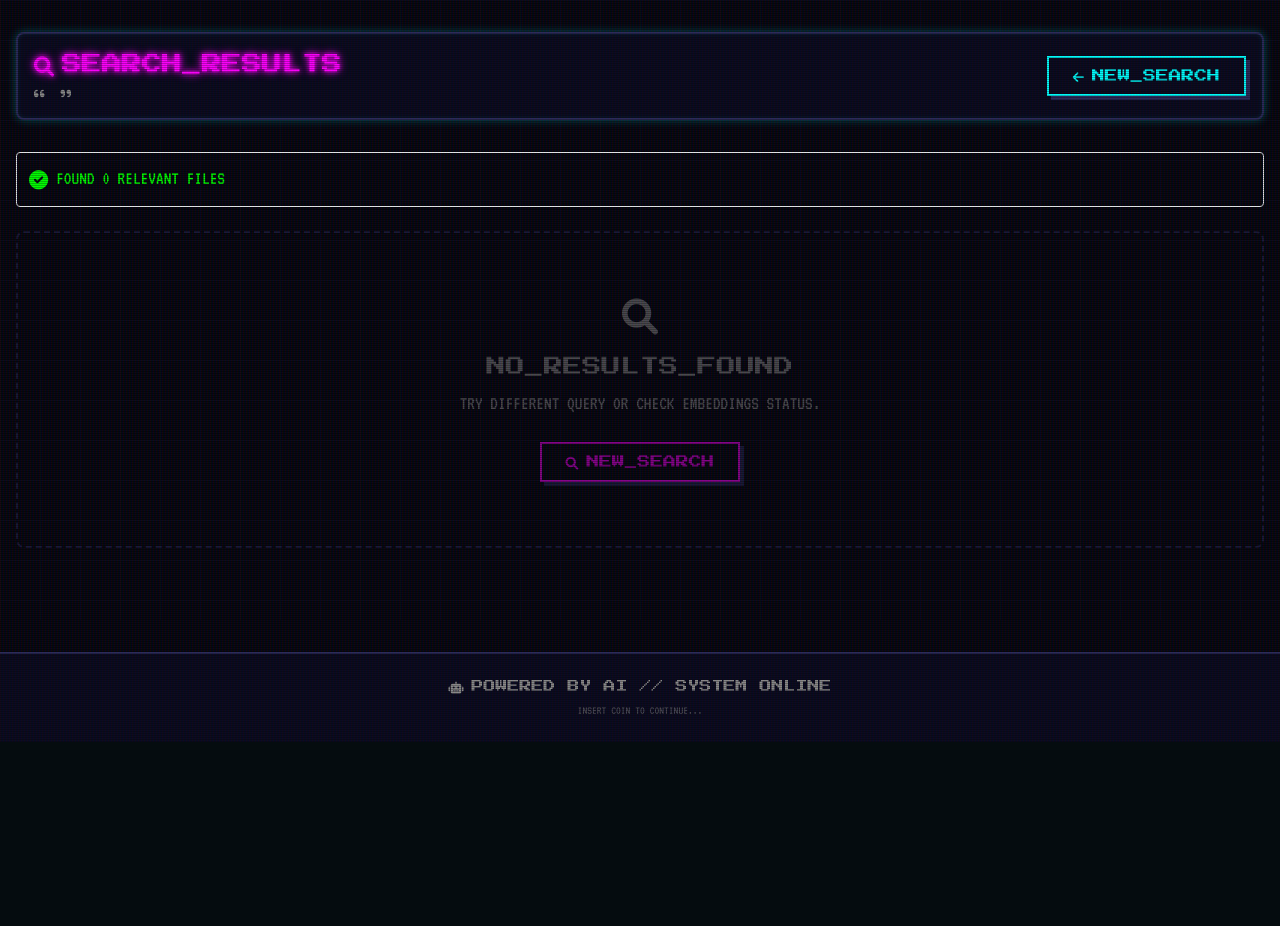
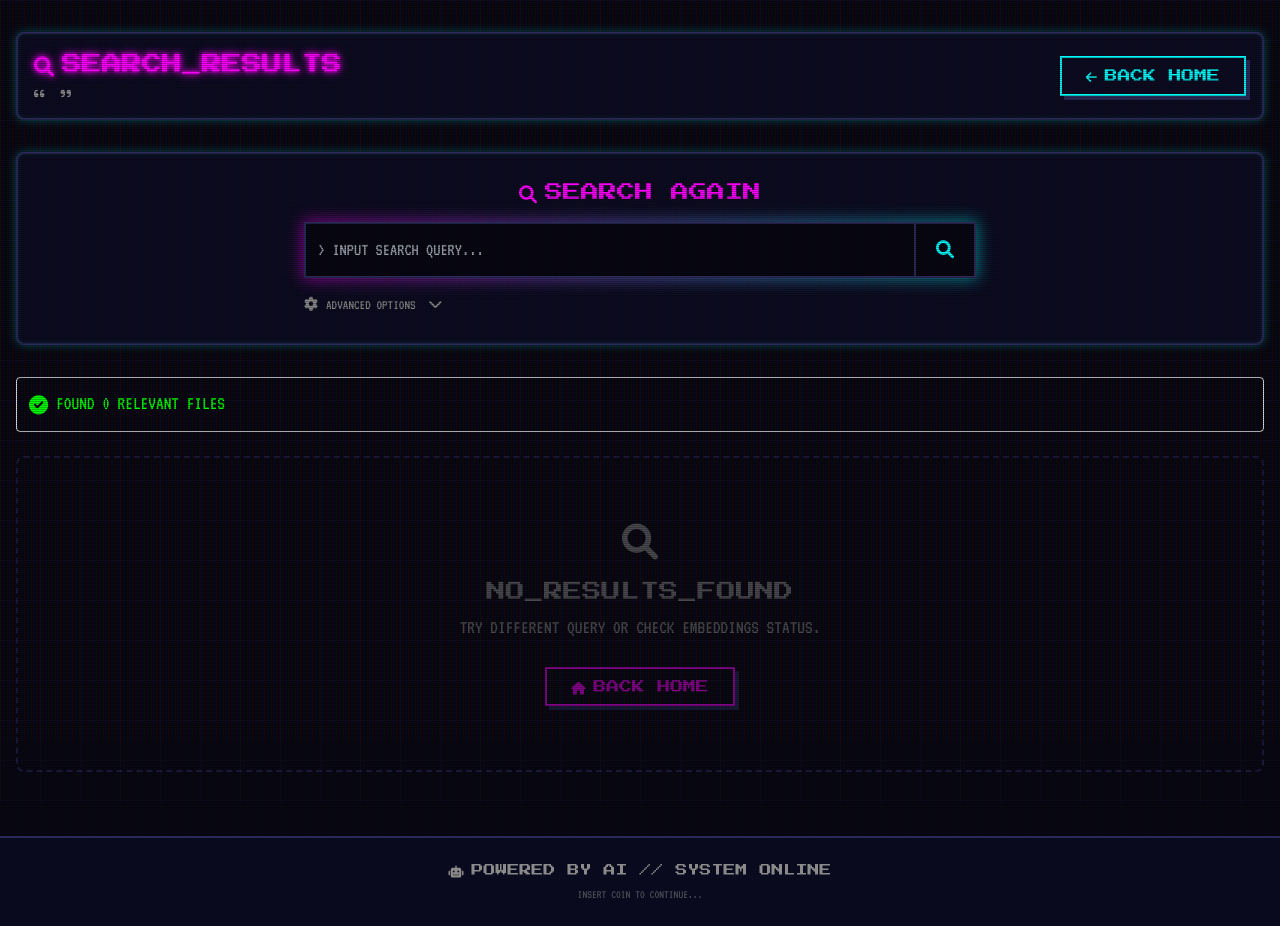
Before and after one commit to darrenkoh/document-management-agents, a Flask app: template templates/search_results.html in a window 1280 px wide. Shown: the part 58-984 px from the top of the page. Before the commit the page ends 800 px from the top, so only its background shows below. Run offline with Flask 3, Linux system fonts and the light colour scheme; the template is opened without the code that fills it, so the values that code supplies are empty; parts of the project's set-up code (start-up, migrations or seed data) failed here and were passed over; some libraries are stand-ins or nearby versions.

Commit message:
feat: Add 'Search Again' section with advanced search options and improve UI for search functionality in search_results.html

```diff
--- a/templates/search_results.html
+++ b/templates/search_results.html
@@ -19,9 +19,62 @@
         <div>
             <a href="{{ url_for('index') }}"
                 class="btn-retro text-retro-secondary border-retro-secondary hover:bg-retro-secondary/10">
-                <i class="fas fa-arrow-left mr-2"></i>NEW_SEARCH
+                <i class="fas fa-arrow-left mr-2"></i>BACK HOME
             </a>
         </div>
+    </div>
+</div>
+
+<!-- Search Again Section -->
+<div class="mb-8">
+    <div class="bg-retro-card border-2 border-retro-border rounded-lg p-6 box-glow">
+        <div class="text-center mb-4">
+            <h3 class="font-arcade text-lg text-retro-primary mb-2">
+                <i class="fas fa-search mr-2"></i>SEARCH AGAIN
+            </h3>
+        </div>
+
+        <form action="{{ url_for('unified_search') }}" method="post" id="unified-search-form" class="max-w-2xl mx-auto">
+            <div class="relative group">
+                <div
+                    class="absolute -inset-0.5 bg-gradient-to-r from-retro-primary to-retro-secondary rounded opacity-50 group-hover:opacity-100 transition duration-200 blur">
+                </div>
+                <div class="relative flex">
+                    <input type="text" name="query" id="search-input"
+                        class="w-full bg-retro-bg border-2 border-retro-border text-retro-text font-terminal text-lg p-3 focus:outline-none focus:border-retro-secondary placeholder-retro-muted/50"
+                        placeholder="> INPUT SEARCH QUERY..." autocomplete="off">
+                    <button
+                        class="bg-retro-bg border-2 border-l-0 border-retro-border text-retro-secondary px-5 hover:bg-retro-secondary/10 transition-colors"
+                        type="submit" id="search-btn">
+                        <i class="fas fa-search text-lg"></i>
+                    </button>
+                </div>
+            </div>
+
+            <!-- Advanced Search Options -->
+            <div class="mt-3">
+                <button type="button" id="advanced-toggle" class="font-terminal text-sm text-retro-muted hover:text-retro-text transition-colors">
+                    <i class="fas fa-cog mr-2"></i>ADVANCED OPTIONS <i class="fas fa-chevron-down ml-2"></i>
+                </button>
+                <div id="advanced-options" class="mt-3 hidden">
+                    <div class="bg-retro-bg border border-retro-border rounded p-4">
+                        <div class="grid grid-cols-1 md:grid-cols-2 gap-4">
+                            <div>
+                                <label for="max_candidates" class="font-arcade text-xs text-retro-text mb-2 block">
+                                    SEARCH DEPTH (MAX CANDIDATES)
+                                </label>
+                                <input type="number" name="max_candidates" id="max_candidates"
+                                    class="w-full bg-retro-bg border border-retro-border text-retro-text font-terminal text-sm p-2 focus:outline-none focus:border-retro-secondary placeholder-retro-muted/50"
+                                    placeholder="Default: 50" min="1" max="500">
+                                <small class="font-terminal text-retro-muted text-xs mt-1 block">
+                                    Higher values may find more results but take longer to search
+                                </small>
+                            </div>
+                        </div>
+                    </div>
+                </div>
+            </div>
+        </form>
     </div>
 </div>
 
@@ -125,12 +178,60 @@
     <p class="font-terminal text-retro-muted mb-6">TRY DIFFERENT QUERY OR CHECK EMBEDDINGS STATUS.</p>
     <a href="{{ url_for('index') }}"
         class="btn-retro text-retro-primary border-retro-primary hover:bg-retro-primary/10 inline-block">
-        <i class="fas fa-search mr-2"></i>NEW_SEARCH
+        <i class="fas fa-home mr-2"></i>BACK HOME
     </a>
 </div>
 {% endif %}
 
 <script>
+    document.addEventListener('DOMContentLoaded', function () {
+        const searchInput = document.getElementById('search-input');
+        const searchForm = document.getElementById('unified-search-form');
+        const advancedToggle = document.getElementById('advanced-toggle');
+        const advancedOptions = document.getElementById('advanced-options');
+
+        // Handle advanced options toggle
+        if (advancedToggle && advancedOptions) {
+            advancedToggle.addEventListener('click', function () {
+                const isHidden = advancedOptions.classList.contains('hidden');
+                if (isHidden) {
+                    advancedOptions.classList.remove('hidden');
+                    advancedToggle.querySelector('.fa-chevron-down').style.transform = 'rotate(180deg)';
+                } else {
+                    advancedOptions.classList.add('hidden');
+                    advancedToggle.querySelector('.fa-chevron-down').style.transform = 'rotate(0deg)';
+                }
+            });
+        }
+
+        // Handle form submission
+        if (searchForm) {
+            searchForm.addEventListener('submit', function (e) {
+                const query = searchInput.value.trim();
+
+                // If query starts with "category:", treat it as category search
+                if (query.toLowerCase().startsWith('category:')) {
+                    const category = query.substring(9).trim(); // Remove "category:" prefix
+                    if (category) {
+                        // Change form action to category search
+                        searchForm.action = '{{ url_for("category_search") }}';
+                        // Update the input name to match what category_search expects
+                        searchInput.name = 'category';
+                        searchInput.value = category;
+                    } else {
+                        e.preventDefault();
+                        alert('Please specify a category after "category:"');
+                        return;
+                    }
+                } else {
+                    // Default to semantic search
+                    searchForm.action = '{{ url_for("semantic_search") }}';
+                    searchInput.name = 'query';
+                }
+            });
+        }
+    });
+
     function cleanAndRenderMarkdown(content) {
         const cleaned = content
             .replace(/<\|ref\|>[^<]*<\|\/ref\|>/g, '')
```
